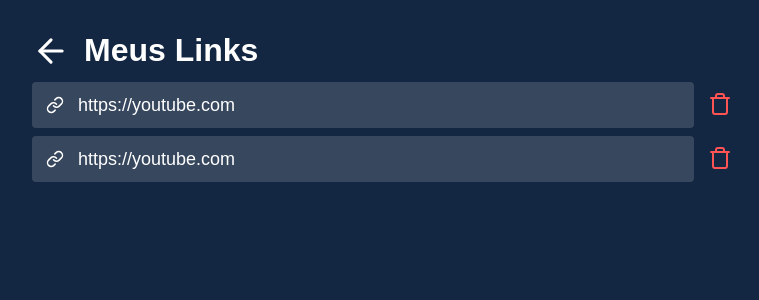
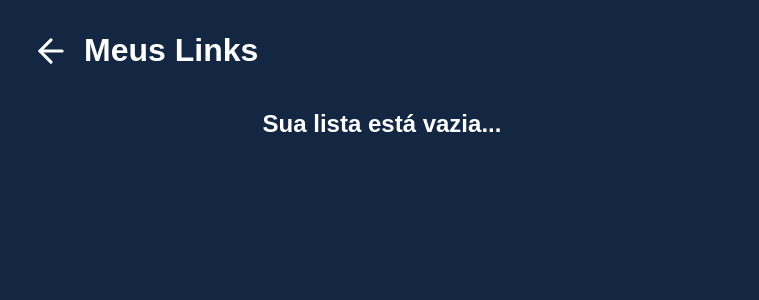
Before and after one commit to HelioPC/mylink, a React (Create React App) app: page /links in a window 1280 px wide. Shown: the top 300 px of the page, without its empty margins (258-1017 px from the left). Built offline with nearby package versions, Linux system fonts and the light colour scheme.

Commit message:
Added link manager functionality

```diff
--- a/src/pages/Home/index.js
+++ b/src/pages/Home/index.js
@@ -2,7 +2,8 @@ import { useState } from 'react';
 import { FiLink } from 'react-icons/fi';
 import Menu from '../../components/Menu';
 import LinkItem from '../../components/LinkItem';
-import api from '../../services/api'
+import api from '../../services/api';
+import { saveLink } from '../../services/storeLinks';
 import './Home.css';
 
 export default function Home(){
@@ -18,6 +19,10 @@ export default function Home(){
 
             setData(response.data);
             setShow(true);
+
+            saveLink('@encurtaLink', response.data);
+
+            setLink('');
         }catch{
             alert("Digite uma url válida");
             setLink('');
--- a/src/pages/Links/Links.css
+++ b/src/pages/Links/Links.css
@@ -55,6 +55,13 @@
     border: 0;
 }
 
+.empty {
+    width: 100%;
+    text-align: center;
+    color: #FFF;
+    margin-top: 28px;
+}
+
 @media (max-width: 715px) {
     .links-container {
         width: 90%;
--- a/src/pages/Links/index.js
+++ b/src/pages/Links/index.js
@@ -1,8 +1,45 @@
+import { useEffect, useState } from 'react';
 import { FiLink, FiTrash, FiArrowLeft } from 'react-icons/fi';
 import { Link } from 'react-router-dom';
 import './Links.css'
+import { getLinksSave, deleteLink } from '../../services/storeLinks';
+import LinkItem from '../../components/LinkItem';
 
 export default function Links(){
+    const [myLinks, setMyLinks] = useState([]);
+    const [data, setData] = useState({});
+    const [show, setShow] = useState(false);
+    const [empty, setEmpty] = useState(false);
+
+    useEffect(() => {
+        async function getLinks(){
+            const result = await getLinksSave('@encurtaLink');
+
+            if(result.length === 0){
+                setEmpty(true);
+            }
+
+            setMyLinks(result);
+        }
+
+        getLinks();
+    }, [])
+
+    function handleOpenLink(link){
+        setData(link);
+        setShow(true);
+    }
+
+    async function handleDelete(id){
+        const result = await deleteLink(myLinks, id);
+
+        if(result.length === 0){
+            setEmpty(true);
+        }
+
+        setMyLinks(result);
+    }
+
     return(
         <div className='links-container'>
             <div className='links-header'>
@@ -12,25 +49,27 @@ export default function Links(){
                 <h1>Meus Links</h1>
             </div>
 
+            { empty && (
                 <div className='links-item'>
-                <button className='link'>
+                    <h2 className='empty'>Sua lista está vazia...</h2>
+                </div>
+            ) }
+
+            { myLinks.map( link => (
+                <div key={link.id} className='links-item'>
+                    <button className='link' onClick={ () => handleOpenLink(link) }>
                         <FiLink size={18} color='#FFF' />
-                    https://youtube.com
+                        {link.long_url}
                     </button>
-                <button className='link-del'>
+                    <button className='link-del' onClick={ () => handleDelete(link.id) }>
                         <FiTrash size={24} color='#FF5454' />
                     </button>
                 </div>
+            )) }
 
-            <div className='links-item'>
-                <button className='link'>
-                    <FiLink size={18} color='#FFF' />
-                    https://youtube.com
-                </button>
-                <button className='link-del'>
-                    <FiTrash size={24} color='#FF5454' />
-                </button>
-            </div>
+            { show && (
+                <LinkItem close={ () => setShow(false) } content={data} />
+            ) }
         </div>
     );
 }
--- /dev/null
+++ b/src/services/storeLinks.js
@@ -0,0 +1,32 @@
+export async function getLinksSave(key){
+    const myLinks = await localStorage.getItem(key);
+
+    let linksSave = JSON.parse(myLinks) || [];
+
+    return linksSave;
+}
+
+export async function saveLink(key, newLink){
+    let linkStored = await getLinksSave(key);
+
+    const hasLink = linkStored.some(link => link.id === newLink.id);
+
+    if(hasLink){
+        console.log('Esse link já existe')
+        return;
+    }
+
+    linkStored.push(newLink);
+    await localStorage.setItem(key, JSON.stringify(linkStored));
+    console.log('Link salvo com sucesso');
+}
+
+export function deleteLink(links, id){
+    let myLinks = links.filter( item => {
+        return(item.id !== id)
+    } );
+
+    localStorage.setItem('@encurtaLink', JSON.stringify(myLinks));
+
+    return myLinks;
+}
```
Lines whose indentation alone changed are shown as unchanged.
